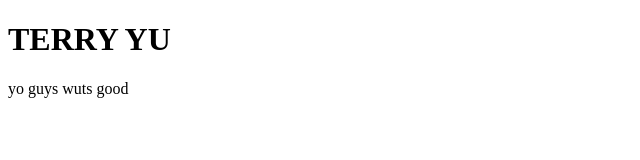
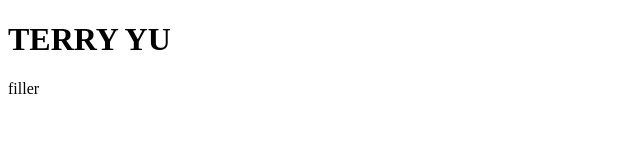
Before and after one commit to ty1649/ty1649.github.io, a plain HTML site: page notes/index.html in a window 1280 px wide. Shown: the whole page, without its empty margins (0-640 px from the left). Drawn offline with Linux system fonts and the light colour scheme.

Commit message:
Update index.html

```diff
--- a/notes/index.html
+++ b/notes/index.html
@@ -2,6 +2,6 @@
 <html>
 <body>
 <h1>TERRY YU</h1>
-<p>yo guys wuts good</p>
+<p>filler</p>
 </body>
 </html>
```
